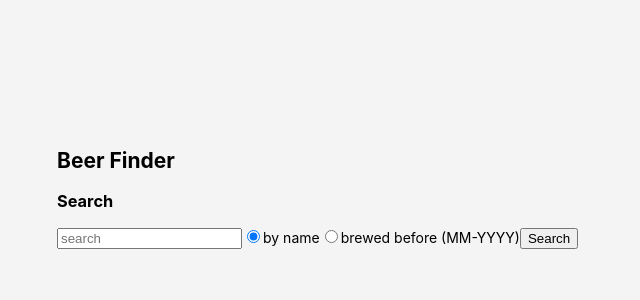
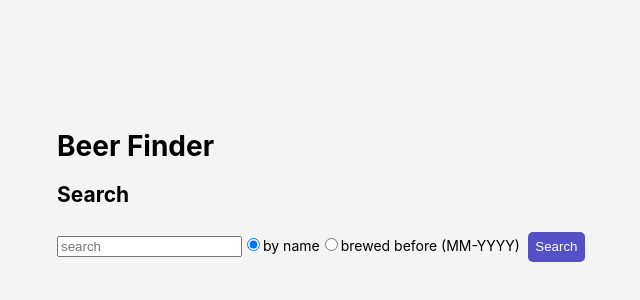
Before and after one commit to schm00g/beer-finder, a React (Create React App) app: page / in a window 1280 px wide. Shown: the part 210-510 px from the top of the page, without its empty margins (199-839 px from the left). Built offline with nearby package versions, Linux system fonts and the light colour scheme; no server answers.

Commit message:
search styling

```diff
--- a/src/App.css
+++ b/src/App.css
@@ -37,8 +37,17 @@
   font-size: 12px;
 }
 
-.App-link {
-  color: #61dafb;
+button {
+  background-color: #5550c8;
+  color: white;
+  border-style: none;
+  border-radius: 5px;
+  padding: 1%;
+  margin: 1%;
+}
+
+button:hover {
+  background-color: #413da8;
 }
 
 @keyframes App-logo-spin {
--- a/src/App.js
+++ b/src/App.js
@@ -5,7 +5,7 @@ function App() {
   return (
     <div className="App">
       <div className="Content">
-        <h2>Beer Finder</h2>
+        <h1>Beer Finder</h1>
         <BeerDetail />
       </div>
     </div>
--- a/src/components/Search.js
+++ b/src/components/Search.js
@@ -51,7 +51,7 @@ function SearchForm({ beers }) {
     <div>
       <form onSubmit={(e) => formSubmit(e)}>
         <label>
-          <h3>Search</h3>
+          <h2>Search</h2>
           <input
             id="search"
             type="text"
--- a/src/components/SearchResults.js
+++ b/src/components/SearchResults.js
@@ -3,6 +3,7 @@ import React from "react";
 function SearchResults({ filteredBeers }) {
   return (
     <>
+      {filteredBeers.length > 0 && <h2>Search Results</h2>}
       {filteredBeers.map(
         ({ id, name, description, image_url, first_brewed }) => (
           <div key={id} className="Card">
```
